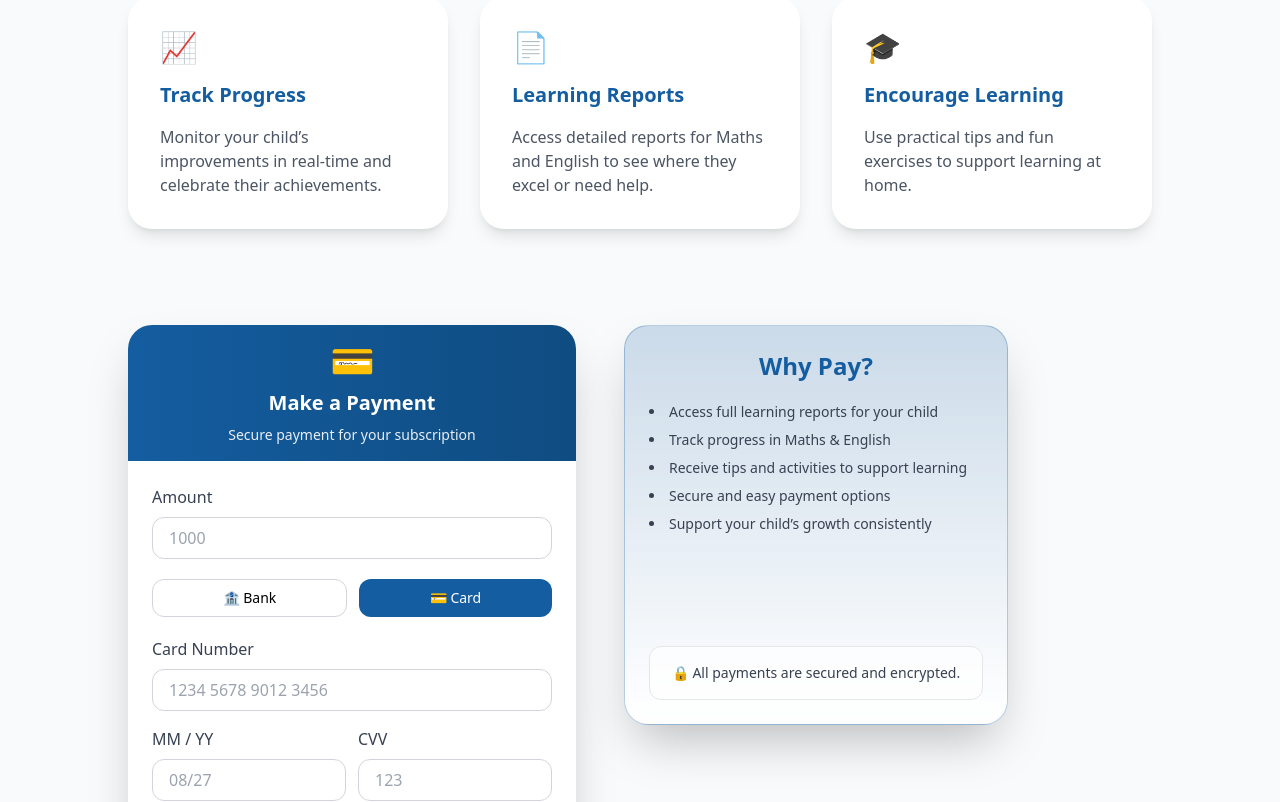
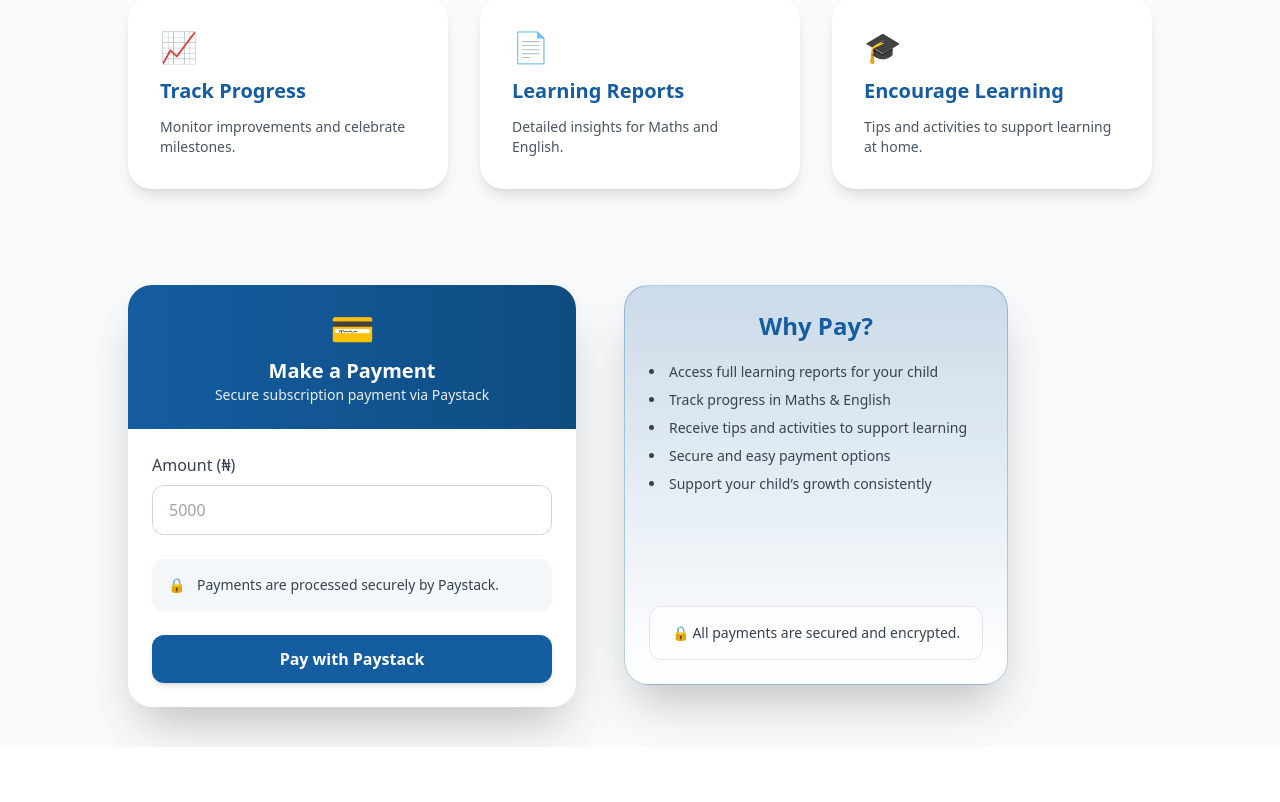
Before and after one commit to Zikam1/KidSmart, a Nuxt app: page /dashboard in a window 1280 px wide. Shown: the part 300-1102 px from the top of the page. After the commit the page ends 1047 px from the top, so only its background shows below. Built offline with nearby package versions, Linux system fonts and the light colour scheme.

Commit message:
added payments and enroll

```diff
--- a/app/pages/dashboard.vue
+++ b/app/pages/dashboard.vue
@@ -11,114 +11,79 @@
       </p>
     </header>
 
-    <!-- Dashboard Summary Cards -->
+    <!-- Summary Cards -->
     <section class="grid md:grid-cols-3 gap-8 mb-12">
-      <div class="bg-white p-8 rounded-3xl shadow-lg hover:shadow-2xl transition transform hover:-translate-y-2 flex flex-col items-start gap-4">
-        <div class="text-[#145DA0] text-3xl">📈</div>
-        <h3 class="font-bold text-xl text-[#145DA0]">Track Progress</h3>
-        <p class="text-gray-600 text-sm md:text-base">
-          Monitor your child’s improvements in real-time and celebrate their achievements.
+      <div class="summary-card">
+        <div class="icon">📈</div>
+        <h3>Track Progress</h3>
+        <p>Monitor improvements and celebrate milestones.</p>
+      </div>
+
+      <div class="summary-card">
+        <div class="icon">📄</div>
+        <h3>Learning Reports</h3>
+        <p>Detailed insights for Maths and English.</p>
+      </div>
+
+      <div class="summary-card">
+        <div class="icon">🎓</div>
+        <h3>Encourage Learning</h3>
+        <p>Tips and activities to support learning at home.</p>
+      </div>
+    </section>
+
+    <!-- Payment + Info -->
+    <div class="flex flex-col md:flex-row gap-12">
+
+      <!-- Payment Card -->
+      <div class="flex-1 max-w-md">
+        <div class="bg-white rounded-3xl shadow-2xl overflow-hidden">
+
+          <!-- Header -->
+          <div class="bg-gradient-to-r from-[#145DA0] to-[#0f4c81] text-white text-center py-6 px-6">
+            <div class="text-4xl mb-2">💳</div>
+            <h3 class="text-xl font-semibold">Make a Payment</h3>
+            <p class="text-sm opacity-90">
+              Secure subscription payment via Paystack
             </p>
           </div>
 
-      <div class="bg-white p-8 rounded-3xl shadow-lg hover:shadow-2xl transition transform hover:-translate-y-2 flex flex-col items-start gap-4">
-        <div class="text-[#145DA0] text-3xl">📄</div>
-        <h3 class="font-bold text-xl text-[#145DA0]">Learning Reports</h3>
-        <p class="text-gray-600 text-sm md:text-base">
-          Access detailed reports for Maths and English to see where they excel or need help.
-        </p>
+          <!-- Body -->
+          <div class="p-6 space-y-6">
+            <div>
+              <label class="block mb-2 font-medium text-gray-700">Amount (₦)</label>
+              <input
+                v-model="payment.amount"
+                type="number"
+                placeholder="5000"
+                class="input"
+              />
             </div>
 
-      <div class="bg-white p-8 rounded-3xl shadow-lg hover:shadow-2xl transition transform hover:-translate-y-2 flex flex-col items-start gap-4">
-        <div class="text-[#145DA0] text-3xl">🎓</div>
-        <h3 class="font-bold text-xl text-[#145DA0]">Encourage Learning</h3>
-        <p class="text-gray-600 text-sm md:text-base">
-          Use practical tips and fun exercises to support learning at home.
-        </p>
-      </div>
-    </section>
-
-    <!-- Payment + Info Panel -->
-    <div class="flex flex-col md:flex-row gap-12 items-stretch">
-
-      <!-- LEFT: Payment Card -->
-      <div class="flex-1 w-full md:max-w-md h-full">
-        <div class="bg-white rounded-3xl shadow-2xl overflow-hidden flex flex-col h-full min-h-[400px]">
-          <!-- Gradient Header -->
-          <div class="bg-gradient-to-r from-[#145DA0] to-[#0f4c81] text-white text-center py-4 px-6 flex flex-col items-center gap-2">
-            <div class="text-4xl">💳</div>
-            <h3 class="text-xl font-semibold">Make a Payment</h3>
-            <p class="text-sm opacity-90">Secure payment for your subscription</p>
-          </div>
-
-          <div class="p-6 space-y-5 flex-1 flex flex-col">
-            <!-- Amount -->
-            <div>
-              <label class="block mb-2 font-medium text-gray-700">Amount</label>
-              <input v-model="payment.amount" type="number" placeholder="1000" class="input" />
-            </div>
-
-            <!-- Payment Method Tabs -->
-            <div class="flex gap-3 mb-4">
-              <button @click="method='bank'" :class="method==='bank'?activeTab:tab" class="flex-1">🏦 Bank</button>
-              <button @click="method='card'" :class="method==='card'?activeTab:tab" class="flex-1">💳 Card</button>
-            </div>
-
-            <!-- Bank Form -->
-            <div v-if="method==='bank'" class="space-y-3">
-              <label class="block font-medium text-gray-700">Select Bank</label>
-              <select v-model="bank" class="input" @change="goToCardForm">
-                <option disabled value="">Choose your bank</option>
-                <option>Access Bank</option>
-                <option>GTBank</option>
-                <option>First Bank</option>
-                <option>UBA</option>
-                <option>Zenith Bank</option>
-              </select>
-
-              <div v-if="bank" class="bg-gray-50 p-3 rounded-xl border border-gray-200 text-sm text-gray-700">
-                <p><strong>Bank:</strong> {{ bank }}</p>
-                <p><strong>Account Name:</strong> GiggleLearn Ltd</p>
-                <p><strong>Account Number:</strong> 1234567890</p>
-                <p class="text-gray-500 mt-1 text-xs">After selecting a bank, complete payment using your card below.</p>
-              </div>
-            </div>
-
-            <!-- Card Form -->
-            <div v-if="method==='card'" class="space-y-4 mt-auto">
-              <div>
-                <label class="block mb-2 font-medium text-gray-700">Card Number</label>
-                <input v-model="card.number" placeholder="1234 5678 9012 3456" class="input" />
-              </div>
-
-              <div class="grid grid-cols-2 gap-3">
-                <div>
-                  <label class="block mb-2 font-medium text-gray-700">MM / YY</label>
-                  <input v-model="card.expiry" placeholder="08/27" class="input" />
-                </div>
-                <div>
-                  <label class="block mb-2 font-medium text-gray-700">CVV</label>
-                  <input v-model="card.cvv" placeholder="123" class="input" />
-                </div>
-              </div>
-
-              <div class="flex items-center gap-2">
-                <input type="checkbox" v-model="card.save" class="accent-[#145DA0]" />
-                <label class="text-gray-700">Save this card for future payments</label>
+            <!-- Trust Badge -->
+            <div class="flex items-center gap-3 bg-[#145DA0]/5 p-4 rounded-xl text-sm text-gray-700">
+              🔒
+              <span>
+                Payments are processed securely by Paystack.
+              </span>
             </div>
 
             <!-- Paystack Button -->
-              <button @click="payWithPaystack" class="primary-btn">Pay with Paystack</button>
-            </div>
+            <button @click="payWithPaystack" class="primary-btn">
+              Pay with Paystack
+            </button>
 
-            <p v-if="paymentSuccess" class="text-green-600 text-center font-medium mt-2">
+            <p
+              v-if="paymentSuccess"
+              class="text-green-600 text-center font-semibold"
+            >
               Payment successful 🎉
             </p>
           </div>
         </div>
       </div>
 
-      <!-- RIGHT: Info Panel -->
+      <!-- Info Panel -->
      <div class="w-full md:w-96 h-full">
       <div class="bg-gradient-to-b from-[#145DA0]/20 to-white rounded-3xl shadow-2xl p-6 flex flex-col gap-5 border border-[#145DA0]/30 h-full min-h-[400px]">
         <h3 class="text-2xl font-bold text-[#145DA0] text-center">Why Pay?</h3>
@@ -134,7 +99,6 @@
              </div>
              </div>
              </div>
-
              </div>
               </div>
 </template>
@@ -143,19 +107,12 @@
 import { ref, onMounted } from 'vue'
 
 const parentName = ref('')
+const payment = ref({ amount: '' })
+const paymentSuccess = ref(false)
 
-// Payment
-const payment = ref({ amount: '' })
-const method = ref('card')  // Default to card for Paystack
-const paymentSuccess = ref(false)
-const card = ref({ number:'', expiry:'', cvv:'', save:false })
-const bank = ref('')
-
-// Load parent name
 onMounted(() => {
   parentName.value = localStorage.getItem('parentName') || 'Parent'
 
-  // Load Paystack script dynamically
   if (!window.PaystackPop) {
     const script = document.createElement('script')
     script.src = 'https://js.paystack.co/v1/inline.js'
@@ -163,43 +120,55 @@ onMounted(() => {
   }
 })
 
-// Tab styles
-const tab = 'px-4 py-2 rounded-xl border border-gray-300 text-sm hover:bg-gray-50 transition'
-const activeTab = 'px-4 py-2 rounded-xl bg-[#145DA0] text-white text-sm'
-
-// Switch to card form when bank selected
-const goToCardForm = () => { if(bank.value) method.value = 'card' }
-
-// Paystack Payment
 const payWithPaystack = () => {
-  if(!payment.value.amount){
+  if (!payment.value.amount) {
     alert('Please enter an amount')
     return
   }
 
   const handler = window.PaystackPop.setup({
-    key: 'pk_test_a15491caa8420e991d9ba1749d733be0b4f87b83', // Replace with your public key
-    email: 'Gillearnparent@example.com',      // Replace with dynamic user email
-    amount: payment.value.amount * 100, // Amount in kobo
+    key: 'pk_live_41d795c8630b685b20c4fc66b1e4dac801f8924b',
+    email: 'gigglelearnparent@example.com',
+    amount: payment.value.amount * 100,
     currency: 'NGN',
-    ref: 'PSK-' + Math.floor(Math.random()*1000000),
-    callback: function(response){
+    ref: 'GL-' + Math.floor(Math.random() * 1000000),
+    callback() {
       paymentSuccess.value = true
-      alert('Payment complete! Ref: ' + response.reference)
     },
-    onClose: function(){
-      alert('Payment cancelled.')
+    onClose() {
+      alert('Payment cancelled')
     }
   })
+
   handler.openIframe()
 }
 </script>
 
 <style scoped>
 .input {
-  @apply w-full px-4 py-2 rounded-xl border border-gray-300 focus:ring-2 focus:ring-[#145DA0] focus:border-[#145DA0] transition;
+  @apply w-full px-4 py-3 rounded-xl border border-gray-300
+  focus:ring-2 focus:ring-[#145DA0] focus:border-[#145DA0];
 }
+
 .primary-btn {
-  @apply w-full bg-[#145DA0] text-white py-3 rounded-xl font-semibold hover:bg-[#0f4c81] shadow-md hover:shadow-lg transition;
+  @apply w-full bg-[#145DA0] text-white py-3 rounded-xl font-semibold
+  hover:bg-[#0f4c81] transition shadow-md hover:shadow-lg;
+}
+
+.summary-card {
+  @apply bg-white p-8 rounded-3xl shadow-lg hover:shadow-2xl
+  transition transform hover:-translate-y-2 flex flex-col gap-3;
+}
+
+.summary-card h3 {
+  @apply font-bold text-xl text-[#145DA0];
+}
+
+.summary-card p {
+  @apply text-gray-600 text-sm;
+}
+
+.icon {
+  @apply text-3xl text-[#145DA0];
 }
 </style>
```
Also changed, not shown: app/pages/learning.vue (+14 -8 lines). Lines whose indentation alone changed are shown as unchanged.
